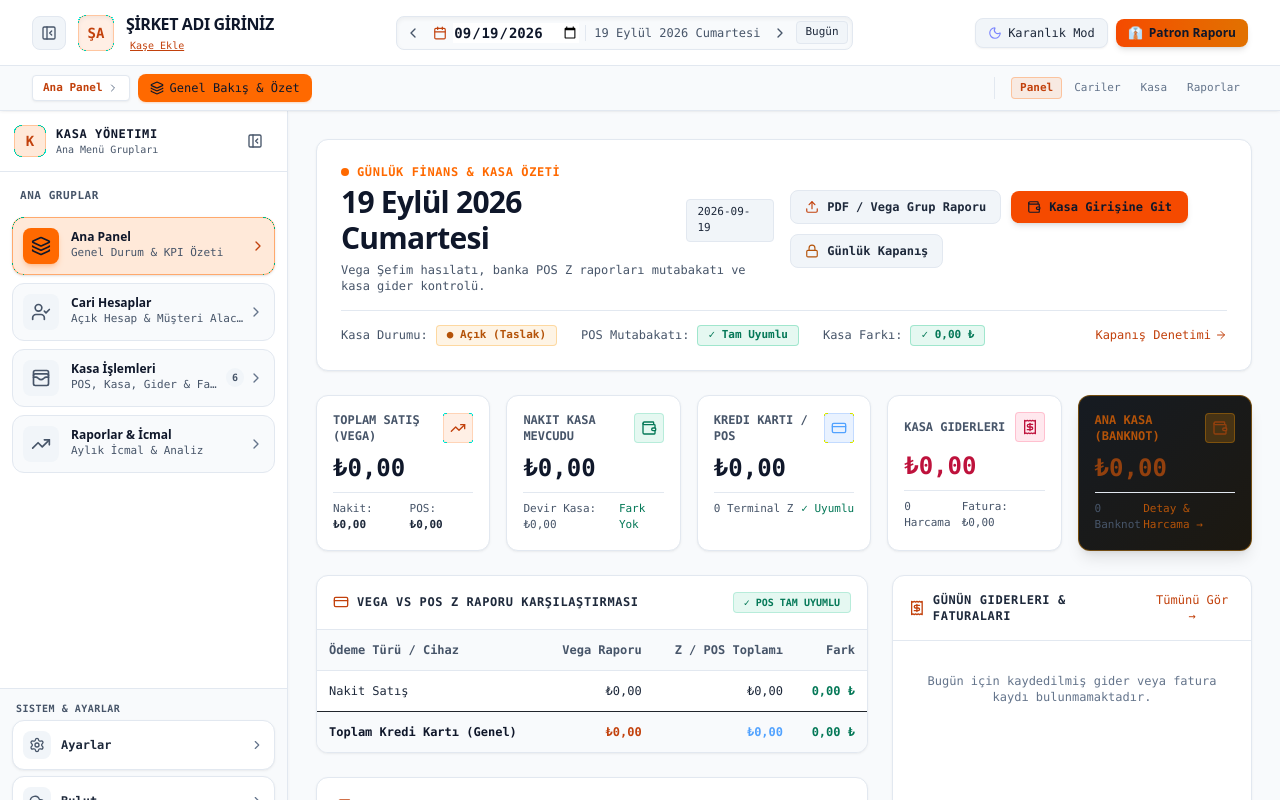
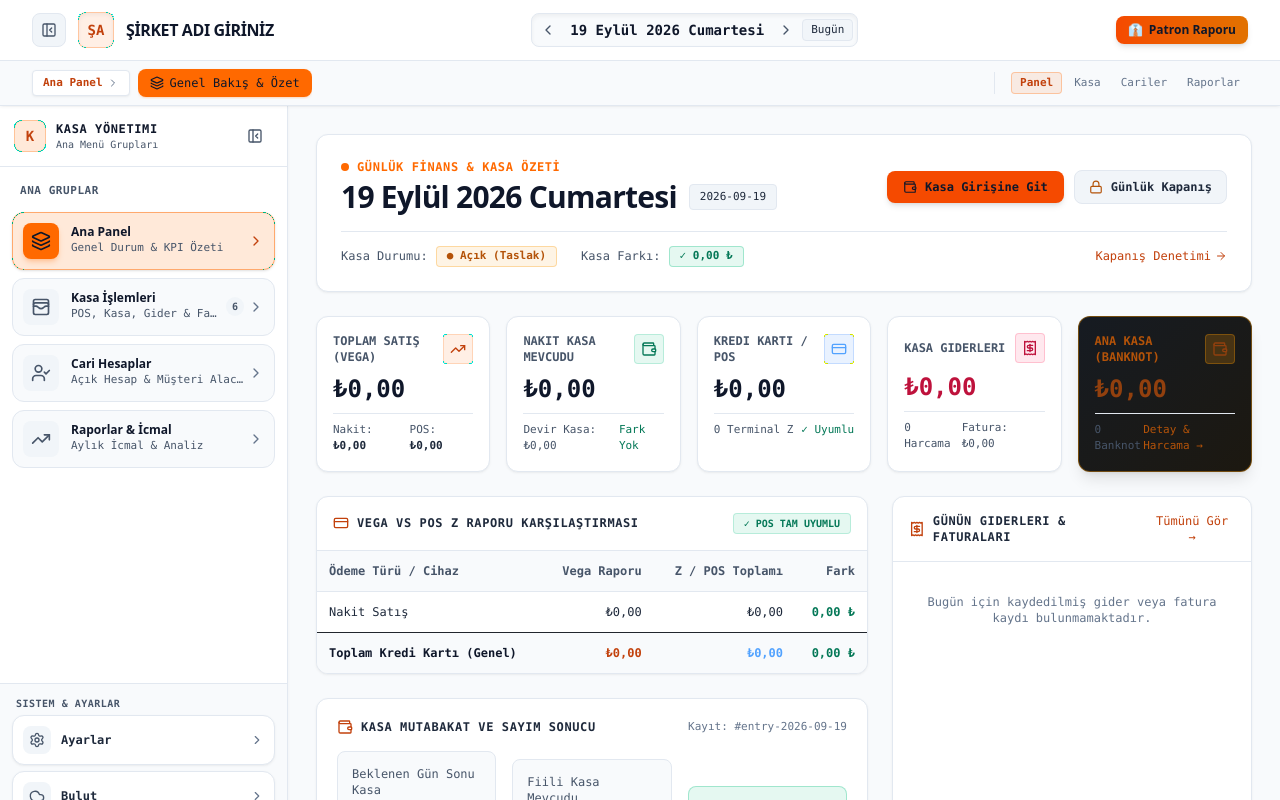
Before and after one commit to msb9512-sudo/BARAN-MUHASEBE-KASA-, a React (Vite) app: page / in a window 1280 px wide. Shown: the top 800 px of the page. Built offline with nearby package versions, Linux system fonts and the light colour scheme; a web font is replaced by a local one.

Commit message:
refactor: remove PDF import features and simplify UI
- Remove PDF/Vega import functionality and theme toggling
- Clean up unused imports and Sidebar navigation items
- Improve SmartMoneyInput styling and layout
- Update UI button priorities in daily reports

```diff
--- a/src/components/CashierStepFooter.tsx
+++ b/src/components/CashierStepFooter.tsx
@@ -100,80 +100,40 @@ export const CashierStepFooter: React.FC<CashierStepFooterProps> = ({
   const isLastStep = currentIndex === CASHIER_STEPS.length - 1;
 
   return (
-    <div className="mt-8 pt-5 border-t border-[#30363d] bg-[#161b22]/90 rounded-2xl p-4 sm:p-5 border shadow-xl flex flex-col md:flex-row items-center justify-between gap-4 select-none">
+    <div className="mt-8 pt-4 border-t border-[#30363d] flex items-center justify-between gap-3 select-none font-mono">
       {/* Left: Previous Step Button */}
-      <div className="w-full md:w-auto flex items-center justify-start">
+      <div>
         {prevStep ? (
           <button
             id="btn-cashier-step-prev"
+            type="button"
             onClick={() => handleStepClick(prevStep.id)}
-            className="w-full md:w-auto flex items-center justify-center space-x-2 px-4 py-2.5 rounded-xl bg-[#21262d] hover:bg-[#30363d] border border-[#30363d] hover:border-gray-500 text-gray-200 hover:text-white text-xs font-mono font-semibold transition cursor-pointer shadow-sm group"
+            className="flex items-center space-x-2 px-4 py-2.5 rounded-xl bg-[#21262d] hover:bg-[#30363d] border border-[#30363d] hover:border-gray-500 text-gray-200 hover:text-white text-xs font-semibold transition cursor-pointer shadow-sm group"
           >
             <ChevronLeft className="w-4 h-4 text-gray-400 group-hover:text-white transition group-hover:-translate-x-0.5" />
-            <div className="text-left">
-              <span className="text-[10px] text-gray-400 block font-normal leading-none">Geri Adım ({prevStep.stepNumber}/5)</span>
-              <span>{prevStep.shortLabel}</span>
-            </div>
+            <span>Önceki</span>
           </button>
         ) : (
-          <div className="hidden md:block text-[11px] text-gray-400 font-mono px-3 py-2 bg-[#0d1117]/60 rounded-xl border border-[#30363d]/40">
-            Adım 1 / 5: Başlangıç
-          </div>
+          <div />
         )}
       </div>
 
-      {/* Middle: Visual Step Progress Indicator */}
-      <div className="flex items-center space-x-2 sm:space-x-3 overflow-x-auto no-scrollbar py-1">
-        {CASHIER_STEPS.map((step, idx) => {
-          const isCurrent = step.id === currentTab;
-          const isPassed = idx < currentIndex;
-          const StepIcon = step.icon;
-
-          return (
-            <button
-              key={step.id}
-              onClick={() => handleStepClick(step.id)}
-              className={`flex items-center space-x-1.5 px-2.5 py-1.5 rounded-lg text-xs font-mono transition cursor-pointer border ${
-                isCurrent
-                  ? 'bg-orange-500 text-white font-bold border-orange-400 shadow-md shadow-orange-500/20'
-                  : isPassed
-                  ? 'bg-emerald-950/40 text-emerald-300 border-emerald-800/40 hover:bg-emerald-900/40'
-                  : 'bg-[#21262d]/50 text-gray-400 border-[#30363d]/70 hover:bg-[#21262d] hover:text-gray-200'
-              }`}
-              title={step.label}
-            >
-              {isPassed ? (
-                <CheckCircle2 className="w-3.5 h-3.5 text-emerald-400 shrink-0" />
-              ) : (
-                <span className={`w-4 h-4 rounded-full flex items-center justify-center text-[10px] font-bold ${
-                  isCurrent ? 'bg-white text-orange-600' : 'bg-[#30363d] text-gray-300'
-                }`}>
-                  {step.stepNumber}
-                </span>
-              )}
-              <span className="hidden sm:inline truncate">{step.shortLabel}</span>
-            </button>
-          );
-        })}
-      </div>
-
       {/* Right: Next Step / Complete Button */}
-      <div className="w-full md:w-auto flex items-center justify-end">
+      <div>
         {nextStep ? (
           <button
             id="btn-cashier-step-next"
+            type="button"
             onClick={() => handleStepClick(nextStep.id)}
-            className="w-full md:w-auto flex items-center justify-center space-x-2.5 px-5 py-2.5 rounded-xl bg-gradient-to-r from-orange-600 to-amber-600 hover:from-orange-500 hover:to-amber-500 text-white text-xs font-mono font-bold transition cursor-pointer shadow-lg shadow-orange-600/20 group"
+            className="flex items-center space-x-2 px-4 py-2.5 rounded-xl bg-[#21262d] hover:bg-[#30363d] border border-[#30363d] hover:border-gray-500 text-gray-200 hover:text-white text-xs font-semibold transition cursor-pointer shadow-sm group"
           >
-            <div className="text-right">
-              <span className="text-[10px] text-orange-200 block font-normal leading-none">Sonraki Adım ({nextStep.stepNumber}/5)</span>
-              <span>{nextStep.label}</span>
-            </div>
-            <ChevronRight className="w-4 h-4 text-white group-hover:translate-x-1 transition" />
+            <span>Sonraki</span>
+            <ChevronRight className="w-4 h-4 text-gray-400 group-hover:text-white transition group-hover:translate-x-0.5" />
           </button>
         ) : (
           <button
             id="btn-cashier-step-finish"
+            type="button"
             onClick={() => {
               window.scrollTo({ top: 0, left: 0, behavior: 'smooth' });
               if (onFinish) {
@@ -182,10 +142,10 @@ export const CashierStepFooter: React.FC<CashierStepFooterProps> = ({
                 onNavigate('dashboard');
               }
             }}
-            className="w-full md:w-auto flex items-center justify-center space-x-2 px-5 py-2.5 rounded-xl bg-emerald-600 hover:bg-emerald-500 text-white text-xs font-mono font-bold transition cursor-pointer shadow-lg shadow-emerald-600/20"
+            className="flex items-center space-x-2 px-4 py-2.5 rounded-xl bg-emerald-600 hover:bg-emerald-500 text-white text-xs font-bold transition cursor-pointer shadow-md shadow-emerald-600/20"
           >
             <CheckCircle2 className="w-4 h-4" />
-            <span>Kasa Kapanışını Tamamla & Panoya Dön</span>
+            <span>Panoya Dön</span>
           </button>
         )}
       </div>
--- a/src/components/DashboardView.tsx
+++ b/src/components/DashboardView.tsx
@@ -19,7 +19,6 @@ import {
   ArrowDownRight,
   Sparkles,
   ChevronRight,
-  Upload,
   UserCheck,
 } from 'lucide-react';
 import {
@@ -93,20 +92,10 @@ export const DashboardView: React.FC<DashboardViewProps> = ({
                 {selectedDate}
               </span>
             </div>
-            <p className="text-xs text-gray-400 mt-1.5 font-mono">
-              Vega Şefim hasılatı, banka POS Z raporları mutabakatı ve kasa gider kontrolü.
-            </p>
           </div>
 
           {/* Quick Action Buttons */}
           <div className="flex flex-wrap items-center gap-2.5">
-            <button
-              onClick={onOpenVegaImport}
-              className="flex items-center space-x-2 bg-[#21262d] hover:bg-[#30363d] text-gray-200 text-xs font-semibold px-3.5 py-2 rounded-lg border border-[#30363d] transition cursor-pointer font-mono"
-            >
-              <Upload className="w-3.5 h-3.5 text-orange-400" />
-              <span>PDF / Vega Grup Raporu</span>
-            </button>
             <button
               onClick={() => onNavigate('daily')}
               className="flex items-center space-x-2 bg-orange-600 hover:bg-orange-500 text-white text-xs font-semibold px-4 py-2 rounded-lg shadow-md transition cursor-pointer font-mono"
@@ -137,21 +126,6 @@ export const DashboardView: React.FC<DashboardViewProps> = ({
                 }`}
               >
                 {isClosed ? '✓ Kapanış Onaylandı' : '● Açık (Taslak)'}
-              </span>
-            </div>
-
-            <div className="flex items-center space-x-2">
-              <span className="text-gray-400">POS Mutabakatı:</span>
-              <span
-                className={`px-2.5 py-0.5 rounded text-[11px] font-semibold border ${
-                  reg.isPosReconciled
-                    ? 'bg-emerald-500/10 text-emerald-400 border-emerald-500/30'
-                    : 'bg-rose-500/10 text-rose-400 border-rose-500/30'
-                }`}
-              >
-                {reg.isPosReconciled
-                  ? '✓ Tam Uyumlu'
-                  : `⚠ Fark: ${Math.abs(reg.posVegaDifference).toLocaleString('tr-TR')} ₺`}
               </span>
             </div>
 
--- a/src/components/Navbar.tsx
+++ b/src/components/Navbar.tsx
@@ -1,6 +1,5 @@
-import React, { useState, useEffect } from 'react';
+import React from 'react';
 import {
-  Calendar,
   ChevronLeft,
   ChevronRight,
   Menu,
@@ -9,14 +8,11 @@ import {
   ChevronRight as ChevronRightIcon,
   PanelLeftClose,
   PanelLeftOpen,
-  Sun,
-  Moon,
 } from 'lucide-react';
 import { formatDateWithDayTR, addDays } from '../utils/formatters';
-import { TabType, AppThemeSettings } from '../types';
+import { TabType } from '../types';
 import { RestaurantProfile } from '../utils/storage';
 import { NAVIGATION_GROUPS, getGroupForTab } from '../components/Sidebar';
-import { loadThemeSettings, saveThemeSettings } from '../utils/theme';
 
 interface NavbarProps {
   activeTab: TabType;
@@ -45,25 +41,6 @@ export const Navbar: React.FC<NavbarProps> = ({
   isSidebarCollapsed,
   onToggleSidebarCollapse,
 }) => {
-  const [currentThemeSettings, setCurrentThemeSettings] = useState<AppThemeSettings>(() => loadThemeSettings());
-
-  useEffect(() => {
-    const handleStorage = () => {
-      setCurrentThemeSettings(loadThemeSettings());
-    };
-    window.addEventListener('storage', handleStorage);
-    return () => window.removeEventListener('storage', handleStorage);
-  }, []);
-
-  const toggleLightDarkMode = () => {
-    const nextTheme = currentThemeSettings.themeId === 'clean-light' ? 'dark-obsidian' : 'clean-light';
-    const updated = { ...currentThemeSettings, themeId: nextTheme };
-    setCurrentThemeSettings(updated);
-    saveThemeSettings(updated);
-  };
-
-  const isLight = currentThemeSettings.themeId === 'clean-light';
-
   const activeGroupId = getGroupForTab(activeTab);
   const activeGroup =
     NAVIGATION_GROUPS.find((g) => g.id === activeGroupId) ||
@@ -150,23 +127,6 @@ export const Navbar: React.FC<NavbarProps> = ({
                   </span>
                 )}
               </div>
-              <p className="text-[11px] text-gray-400 font-mono flex items-center gap-1.5 mt-0.5 truncate">
-                {profile?.branch && <span>{profile.branch}</span>}
-                {profile?.taxNumber && (
-                  <>
-                    <span className="w-1 h-1 rounded-full bg-gray-600 inline-block"></span>
-                    <span className="text-gray-400">VKN: {profile.taxNumber}</span>
-                  </>
-                )}
-                {!profile?.companyTitle && (
-                  <button
-                    onClick={() => setActiveTab('settings')}
-                    className="text-orange-400 hover:text-orange-300 underline cursor-pointer ml-1 text-[10px]"
-                  >
-                    Kaşe Ekle
-                  </button>
-                )}
-              </p>
             </div>
           </div>
 
@@ -180,17 +140,18 @@ export const Navbar: React.FC<NavbarProps> = ({
               <ChevronLeft className="w-4 h-4" />
             </button>
 
-            <div className="flex items-center px-2 space-x-1.5">
-              <Calendar className="w-3.5 h-3.5 text-orange-400 shrink-0" />
+            <div className="flex items-center px-2.5">
+              <label className="cursor-pointer flex items-center" title="Tarih seçmek için tıklayın">
                 <input
                   type="date"
                   value={selectedDate}
                   onChange={(e) => e.target.value && setSelectedDate(e.target.value)}
-                className="bg-transparent text-xs sm:text-sm font-semibold font-mono text-white focus:outline-none cursor-pointer"
+                  className="sr-only"
                 />
-              <span className="text-xs text-gray-400 hidden sm:inline border-l border-[#30363d] pl-2 font-mono">
+                <span className="text-xs sm:text-sm font-semibold font-mono text-white hover:text-orange-400 transition select-none">
                   {formatDateWithDayTR(selectedDate)}
                 </span>
+              </label>
             </div>
 
             <button
@@ -211,27 +172,6 @@ export const Navbar: React.FC<NavbarProps> = ({
 
           {/* Quick Action Tools */}
           <div className="flex items-center space-x-2 shrink-0">
-            {/* Quick Theme Switcher Button (Aydınlık / Karanlık Mod) */}
-            <button
-              id="btn-quick-theme-toggle"
-              type="button"
-              onClick={toggleLightDarkMode}
-              className="flex items-center space-x-1.5 bg-[#21262d] hover:bg-[#30363d] border border-[#30363d] text-gray-200 hover:text-white px-2.5 sm:px-3 py-1.5 rounded-lg text-xs font-mono font-medium shadow-xs transition cursor-pointer"
-              title={isLight ? 'Karanlık Moda Geç (Gece)' : 'Aydınlık Moda Geç (Gündüz Beyaz)'}
-            >
-              {isLight ? (
-                <>
-                  <Moon className="w-3.5 h-3.5 text-indigo-400" />
-                  <span className="hidden sm:inline">Karanlık Mod</span>
-                </>
-              ) : (
-                <>
-                  <Sun className="w-3.5 h-3.5 text-amber-400" />
-                  <span className="hidden sm:inline">Aydınlık Mod</span>
-                </>
-              )}
-            </button>
-
             <button
               onClick={onOpenBossReport}
               className="flex items-center space-x-1.5 bg-gradient-to-r from-orange-600 to-amber-600 hover:from-orange-500 hover:to-amber-500 text-white px-3 py-1.5 rounded-lg text-xs font-semibold shadow-md transition cursor-pointer"
--- a/src/components/Sidebar.tsx
+++ b/src/components/Sidebar.tsx
@@ -1,4 +1,4 @@
-import React from 'react';
+import React, { useState, useEffect } from 'react';
 import {
   Layers,
   FileSpreadsheet,
@@ -62,23 +62,6 @@ export const NAVIGATION_GROUPS: NavGroup[] = [
     ],
   },
   {
-    id: 'cariler',
-    label: 'Cari Hesaplar',
-    shortLabel: 'Cariler',
-    icon: UserCheck,
-    description: 'Açık Hesap & Müşteri Alacak Takibi',
-    defaultTab: 'openAccounts',
-    subItems: [
-      {
-        id: 'openAccounts',
-        label: 'Açık Hesap & Cari Yönetimi',
-        shortLabel: 'Cari Yönetimi',
-        icon: UserCheck,
-        description: 'Veresiye masalar, müşteri carileri ve alacak takibi',
-      },
-    ],
-  },
-  {
     id: 'cashier',
     label: 'Kasa İşlemleri',
     shortLabel: 'Kasa',
@@ -127,6 +110,23 @@ export const NAVIGATION_GROUPS: NavGroup[] = [
         shortLabel: 'Ana Kasa',
         icon: Wallet,
         description: 'Kalan nakit aktarımı, banknot küpürleri ve harcama çıkışı',
+      },
+    ],
+  },
+  {
+    id: 'cariler',
+    label: 'Cari Hesaplar',
+    shortLabel: 'Cariler',
+    icon: UserCheck,
+    description: 'Açık Hesap & Müşteri Alacak Takibi',
+    defaultTab: 'openAccounts',
+    subItems: [
+      {
+        id: 'openAccounts',
+        label: 'Açık Hesap & Cari Yönetimi',
+        shortLabel: 'Cari Yönetimi',
+        icon: UserCheck,
+        description: 'Veresiye masalar, müşteri carileri ve alacak takibi',
       },
     ],
   },
@@ -188,11 +188,47 @@ export const Sidebar: React.FC<SidebarProps> = ({
 }) => {
   const activeGroupId = getGroupForTab(activeTab);
 
+  // Track expanded/collapsed state for each menu group with submenus
+  const [expandedGroups, setExpandedGroups] = useState<Record<string, boolean>>(() => {
+    return { [activeGroupId]: true };
+  });
+
+  // Ensure active group is expanded when activeTab changes
+  useEffect(() => {
+    setExpandedGroups((prev) => ({
+      ...prev,
+      [activeGroupId]: true,
+    }));
+  }, [activeGroupId]);
+
   const handleGroupClick = (group: NavGroup) => {
-    if (!group.subItems.some((s) => s.id === activeTab)) {
-      setActiveTab(group.defaultTab);
+    const isGroupActive = activeGroupId === group.id;
+    const isCurrentlyExpanded =
+      expandedGroups[group.id] !== undefined
+        ? expandedGroups[group.id]
+        : isGroupActive;
+
+    if (group.subItems.length > 1) {
+      // Toggle expansion when clicking this menu group
+      setExpandedGroups((prev) => ({
+        ...prev,
+        [group.id]: !isCurrentlyExpanded,
+      }));
+
+      // If clicking from a different group, navigate to default tab
+      if (!group.subItems.some((s) => s.id === activeTab)) {
+        setActiveTab(group.defaultTab);
+        setExpandedGroups((prev) => ({
+          ...prev,
+          [group.id]: true,
+        }));
+      }
+    } else {
+      if (!group.subItems.some((s) => s.id === activeTab)) {
+        setActiveTab(group.defaultTab);
+      }
+      onCloseMobile();
     }
-    onCloseMobile();
   };
 
   const isSettingsActive = activeTab === 'settings';
@@ -249,6 +285,10 @@ export const Sidebar: React.FC<SidebarProps> = ({
           const isGroupActive = activeGroupId === group.id;
           const GroupIcon = group.icon;
           const subCount = group.subItems.length;
+          const isExpanded =
+            expandedGroups[group.id] !== undefined
+              ? expandedGroups[group.id]
+              : isGroupActive;
 
           return (
             <div key={group.id} className="space-y-1">
@@ -296,16 +336,16 @@ export const Sidebar: React.FC<SidebarProps> = ({
                     </span>
                   )}
                   <ChevronRight
-                    className={`w-4 h-4 transition ${
-                      isGroupActive ? 'text-orange-400 translate-x-0.5' : 'text-gray-500 group-hover:text-gray-300'
-                    }`}
+                    className={`w-4 h-4 transition-transform duration-200 ${
+                      isGroupActive ? 'text-orange-400' : 'text-gray-500 group-hover:text-gray-300'
+                    } ${subCount > 1 && isExpanded ? 'rotate-90 text-orange-400' : ''}`}
                   />
                 </div>
               </button>
 
-              {/* Sub-items preview under active group */}
-              {isGroupActive && group.subItems.length > 1 && (
-                <div className="pl-4 pr-1 py-1 space-y-1 border-l-2 border-orange-500/30 ml-4.5 my-1">
+              {/* Sub-items preview under group (toggleable open/closed) */}
+              {group.subItems.length > 1 && isExpanded && (
+                <div className="pl-4 pr-1 py-1 space-y-1 border-l-2 border-orange-500/30 ml-4.5 my-1 transition-all duration-200">
                   {group.subItems.map((sub) => {
                     const isSubActive = activeTab === sub.id;
                     const SubIcon = sub.icon;
--- a/src/components/SmartMoneyInput.tsx
+++ b/src/components/SmartMoneyInput.tsx
@@ -110,14 +110,15 @@ export const SmartMoneyInput: React.FC<SmartMoneyInputProps> = ({
           placeholder={placeholder}
           disabled={disabled}
           autoFocus={autoFocus}
-          className={`w-full bg-[#0d1117] border rounded-lg font-mono text-right transition ${
+          style={{ paddingRight: currencySymbol ? '2.25rem' : undefined }}
+          className={`w-full bg-[#0d1117] border rounded-lg font-mono text-right pl-3 py-2 transition ${
             evalResult.isExpression
               ? 'border-sky-500/70 bg-sky-500/10 text-sky-300 font-bold'
               : 'border-[#30363d] focus:border-sky-500 text-gray-100'
           } ${className}`}
         />
         {currencySymbol && (
-          <span className="absolute right-2.5 text-xs text-gray-400 font-bold font-mono pointer-events-none">
+          <span className="absolute right-3 top-1/2 -translate-y-1/2 text-xs text-gray-400 font-bold font-mono pointer-events-none select-none">
             {currencySymbol}
           </span>
         )}
```
Also changed, not shown: src/components/DailyCashAndVegaView.tsx (+59 -68 lines). Lines whose indentation alone changed are shown as unchanged.
